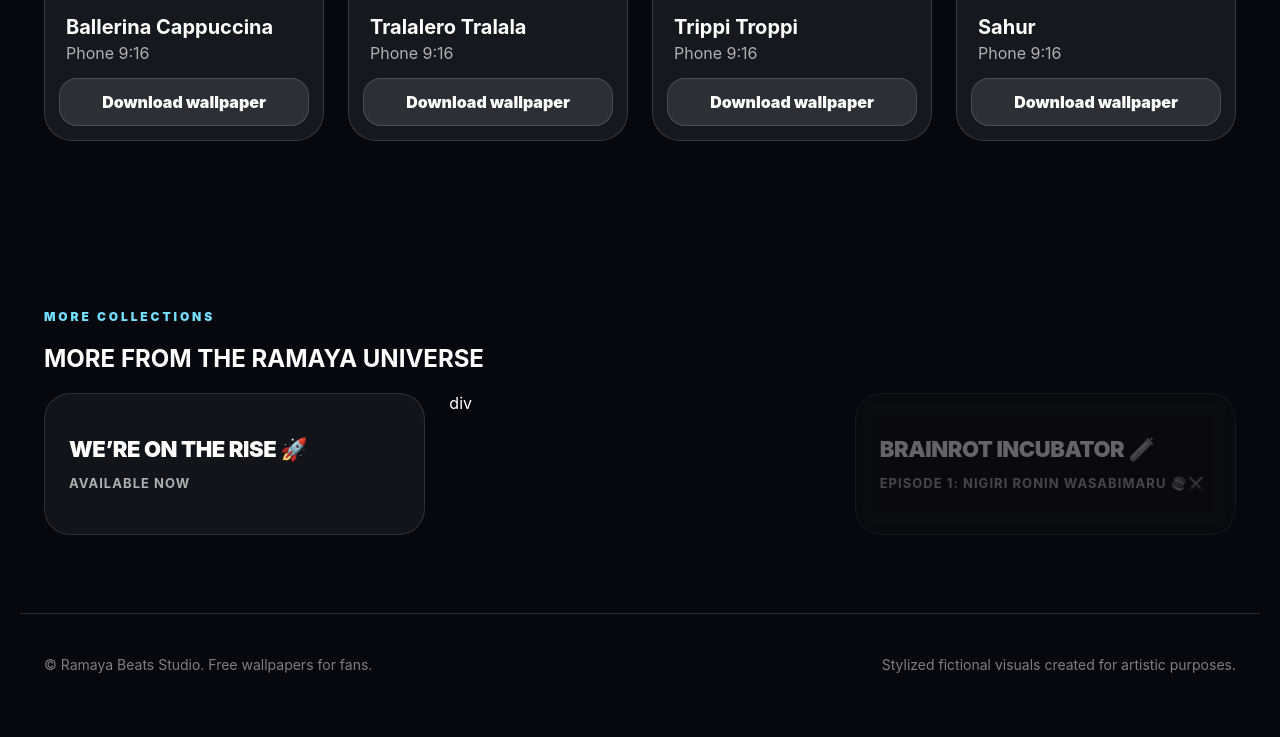
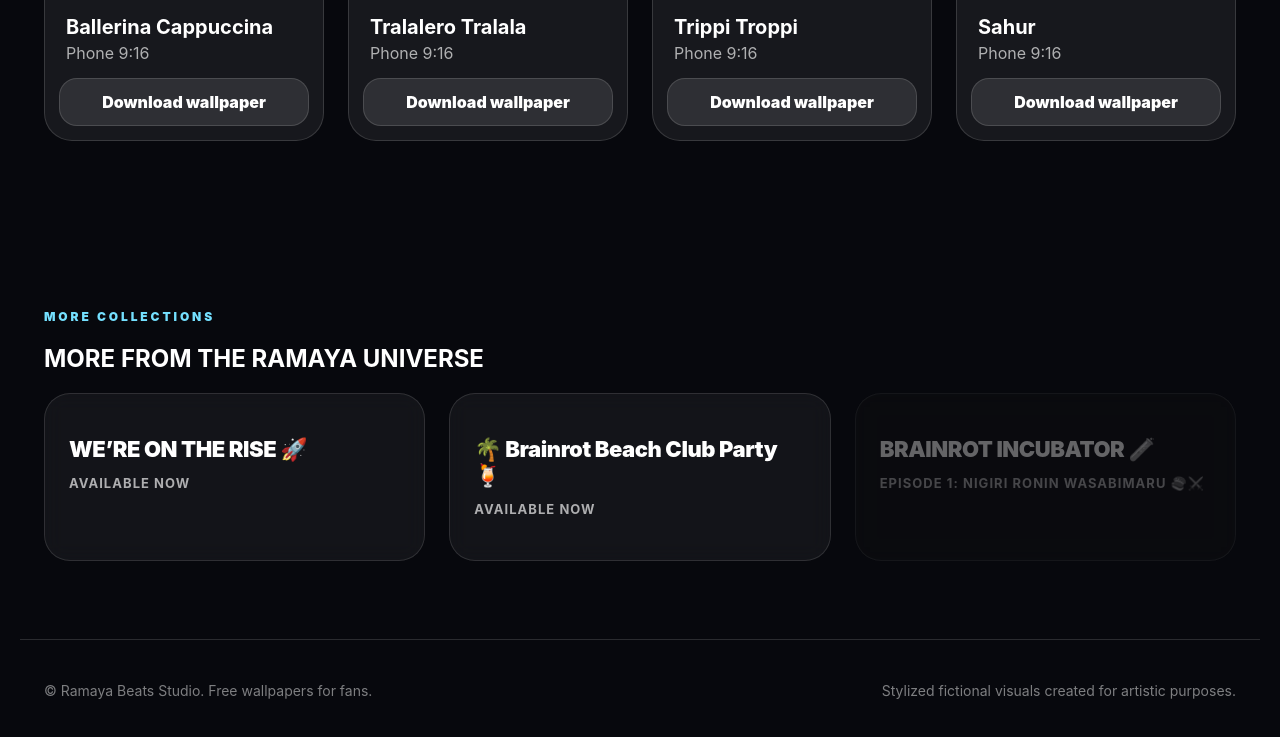
Before and after one commit to ramayabeats/ramayabeats-site, a plain HTML site: page crazy-brainrot.html in a window 1280 px wide. Shown: the part 1602-2339 px from the top of the page. Drawn offline with Linux system fonts and the light colour scheme.

Commit message:
Update crazy-brainrot.html

```diff
--- a/crazy-brainrot.html
+++ b/crazy-brainrot.html
@@ -82,9 +82,16 @@
     WE’RE ON THE RISE 🚀
     <span>AVAILABLE NOW</span>
   </a>
-div        <div class="coming-card locked-card">
+
+  <a href="beach-brainrot-party.html" class="coming-card">
+    🌴 Brainrot Beach Club Party 🍹
+    <span>AVAILABLE NOW</span>
+  </a>
+
+  <div class="coming-card locked-card">
     BRAINROT INCUBATOR 🧪<br>
     <span>Episode 1: Nigiri Ronin Wasabimaru 🍣⚔️</span>
+  </div>
 </div>
       </div>
     </section>
```
Lines whose indentation alone changed are shown as unchanged.
